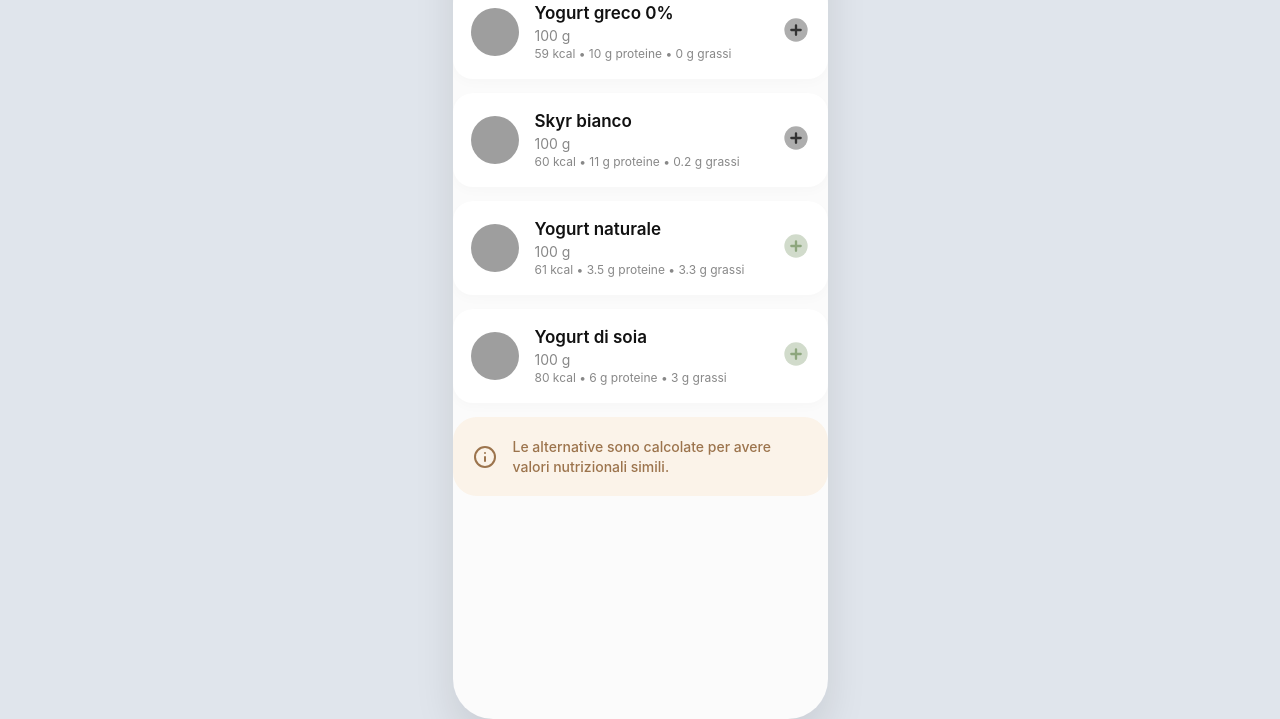
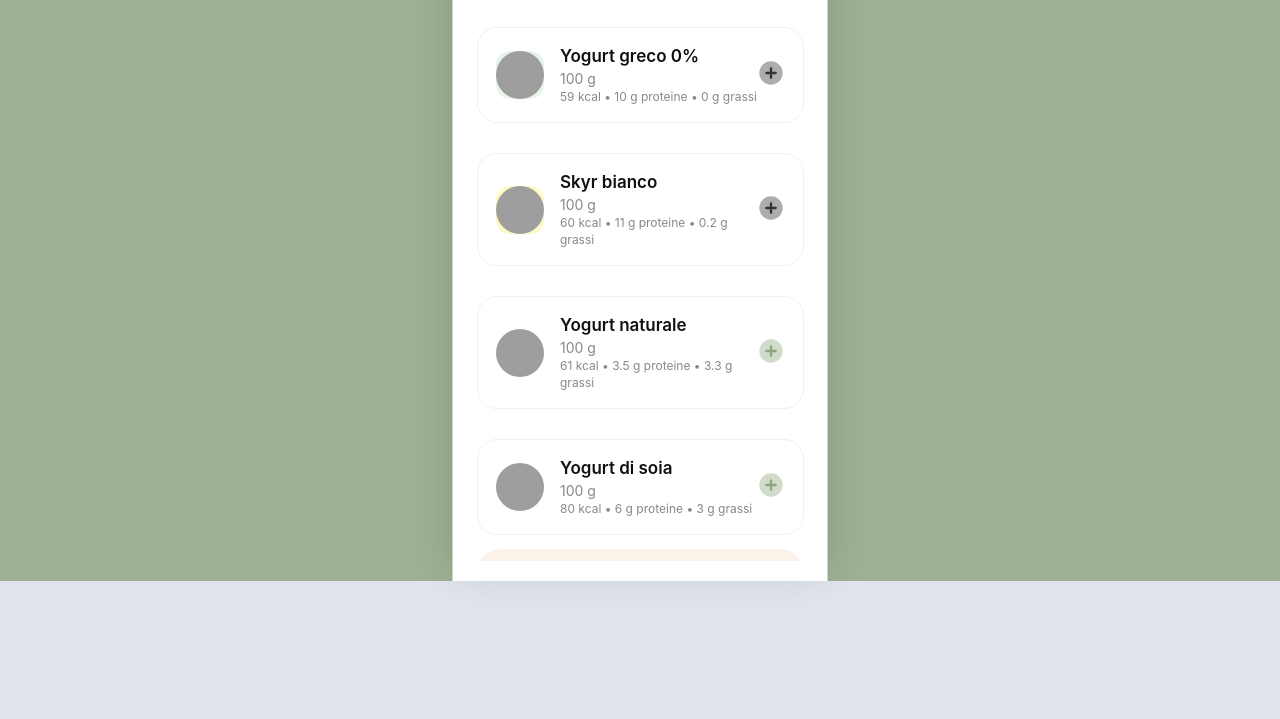
Before and after one commit to setieLouis/armonia, a plain HTML site: page index.html in a window 1280 px wide. Shown: the part 219-938 px from the top of the page. After the commit the page ends 800 px from the top, so only its background shows below. Drawn offline with Linux system fonts and the light colour scheme; grey boxes are pictures that could not be loaded.

Commit message:
fix(ingredient): enable modal scrolling and link missing stylesheets

```diff
--- a/components/ingredient/ingredient.css
+++ b/components/ingredient/ingredient.css
@@ -28,6 +28,8 @@
     bottom: 0;
     left: 50%;
     transform: translateX(-50%);
+    width: 375px;
+    max-width: 100vw;
     background: #FFFFFF;
     border-radius: 32px 32px 0 0;
     height: 85%;
@@ -36,6 +38,7 @@
     flex-direction: column;
     box-shadow: 0 -10px 40px rgba(0, 0, 0, 0.15);
     animation: slideUp 0.3s ease-out;
+    overflow: hidden; /* Prevent content from leaking out of the sheet's radius */
 }
 
 @keyframes slideUp {
@@ -56,12 +59,20 @@
     display: flex;
     flex-direction: column;
     padding: 0 0 20px;
+    min-height: 0; /* Important for flex children to scroll */
 }
 
 .c-alt-sheet__scrollable {
     flex: 1;
     overflow-y: auto;
+    -webkit-overflow-scrolling: touch;
     padding: 0 24px 40px;
+    min-height: 0;
+}
+
+/* Hide scrollbar for a cleaner look consistent with other components */
+.c-alt-sheet__scrollable::-webkit-scrollbar {
+    display: none;
 }
 
 .c-alt-list {
--- a/components/ingredient/ingredient.html
+++ b/components/ingredient/ingredient.html
@@ -5,7 +5,7 @@
 </div>
 
 <!-- Modal Bottom Sheet -->
-<div class="c-alt-sheet mobile-container">
+<div class="c-alt-sheet">
     <div class="c-alt-sheet__handle"></div>
 
     <div class="c-alt-sheet__content">
--- a/index.html
+++ b/index.html
@@ -6,6 +6,8 @@
     <title>Armonia Flow - Mockup</title>
     <link rel="stylesheet" href="style.css">
     <link rel="stylesheet" href="components/today/today.css">
+    <link rel="stylesheet" href="components/current-meal/current-meal.css">
+    <link rel="stylesheet" href="components/ingredient/ingredient.css">
 </head>
 <body>
     <div id="app-root"></div>
```
